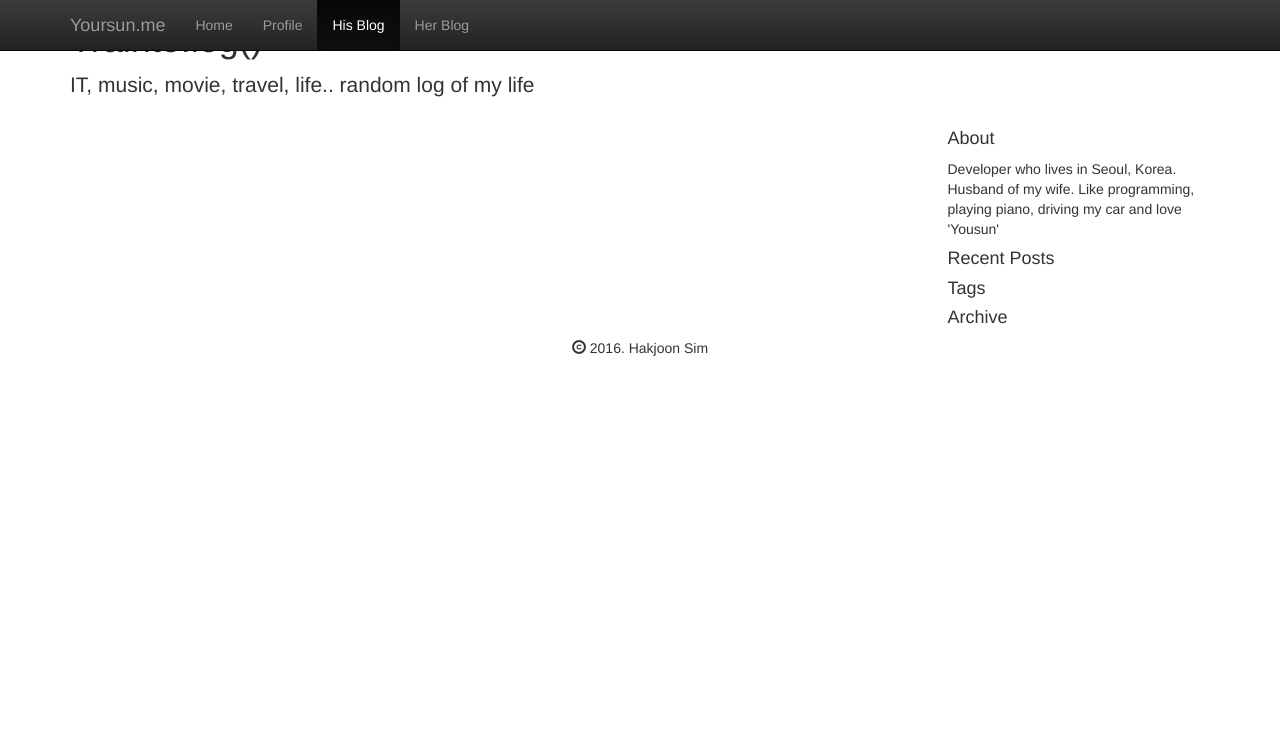
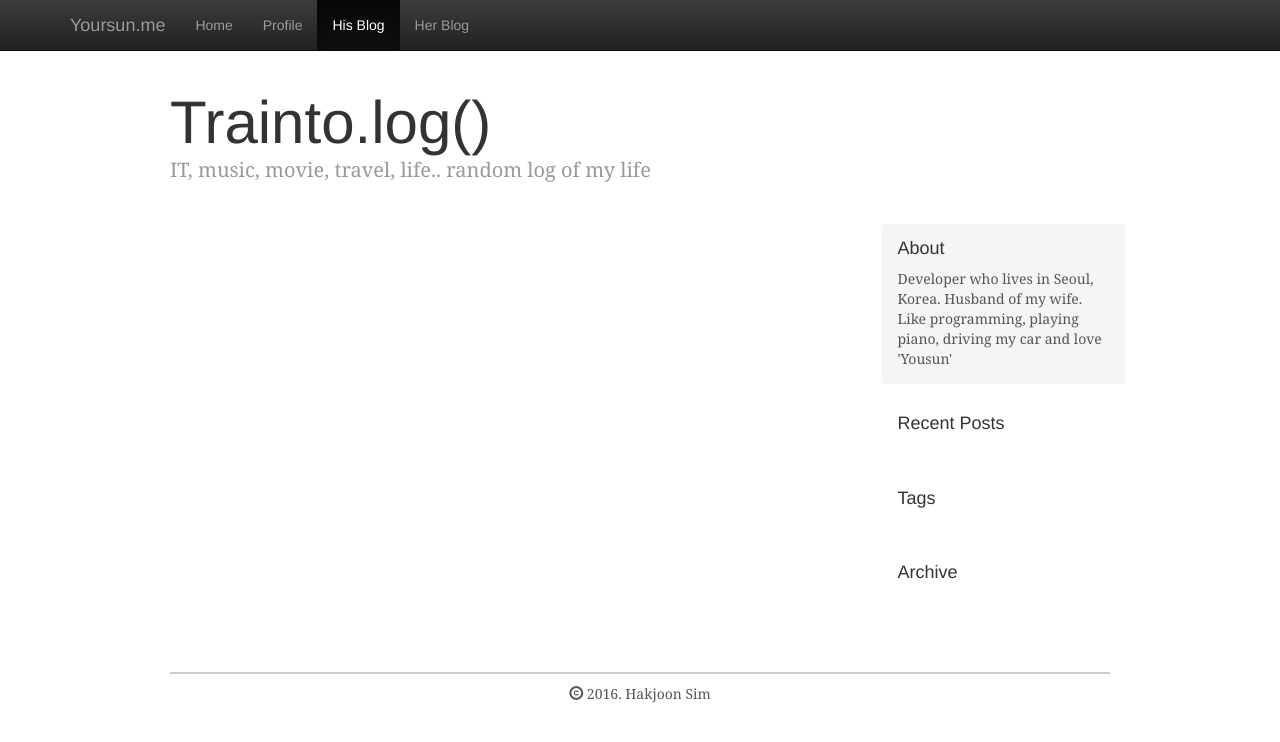
Before and after one commit to trainto/heyjoon.dev, a Jekyll site: the page built from index.html, in a window 1280 px wide. Shown: the top 742 px of the page. Built offline with Jekyll 4.4.1, drawn with Linux system fonts in a browser that asks for light colours; nearby versions of some CDN libraries; the list of posts is cut into pages by our own code; comment, search, counter and statistics services are not loaded.

Commit message:
modify css path

```diff
--- a/_includes/header.html
+++ b/_includes/header.html
@@ -8,7 +8,7 @@
     <link rel="stylesheet"   href="https://maxcdn.bootstrapcdn.com/bootstrap/3.3.6/css/bootstrap.min.css"   integrity="sha384-1q8mTJOASx8j1Au+a5WDVnPi2lkFfwwEAa8hDDdjZlpLegxhjVME1fgjWPGmkzs7"   crossorigin="anonymous">
     <!-- Bootstrap theme -->
     <link rel="stylesheet"   href="https://maxcdn.bootstrapcdn.com/bootstrap/3.3.6/css/bootstrap-theme.min.css"   integrity="sha384-fLW2N01lMqjakBkx3l/M9EahuwpSfeNvV63J5ezn3uZzapT0u7EYsXMjQV+0En5r"   crossorigin="anonymous">
-    <link href="{{ site.baseurl }}/css/blog.css" rel="stylesheet" type="text/css">
+    <link href="css/blog.css" rel="stylesheet" type="text/css">
   </head>
 
   <body>
```
